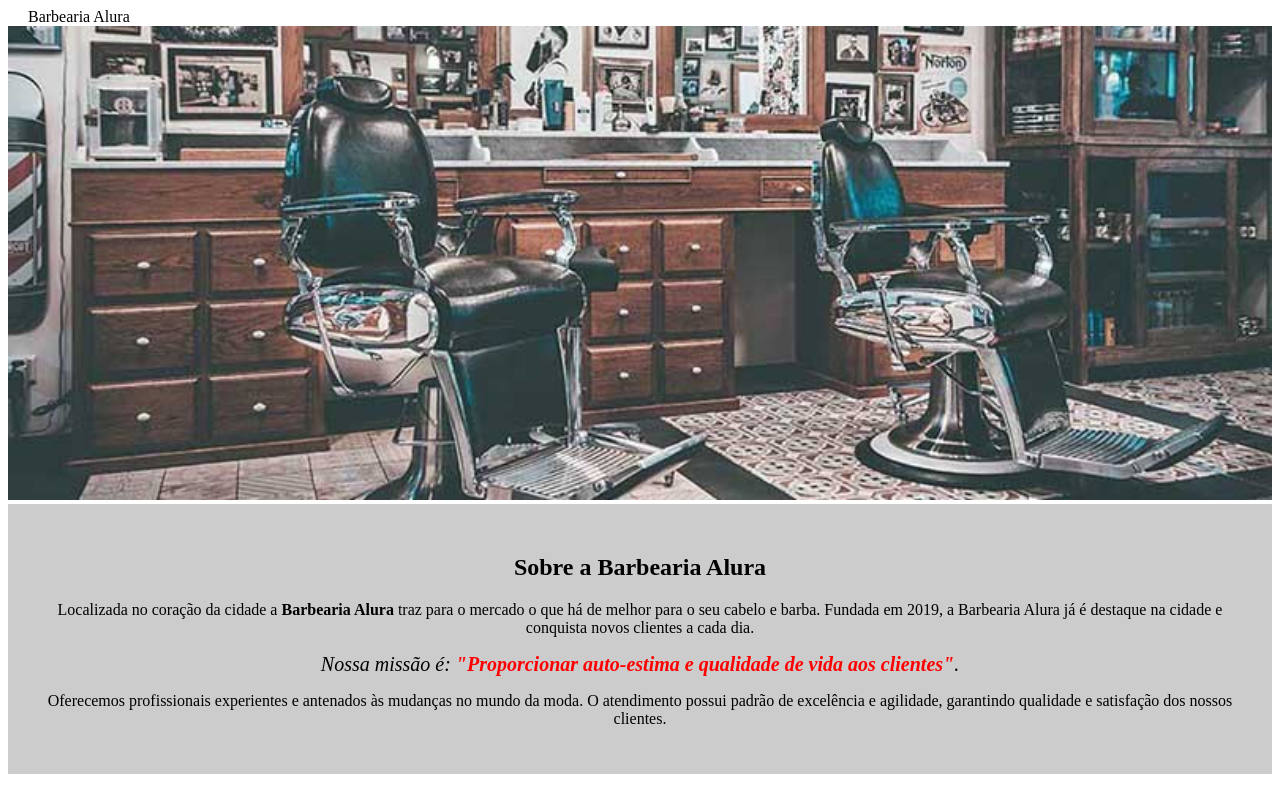
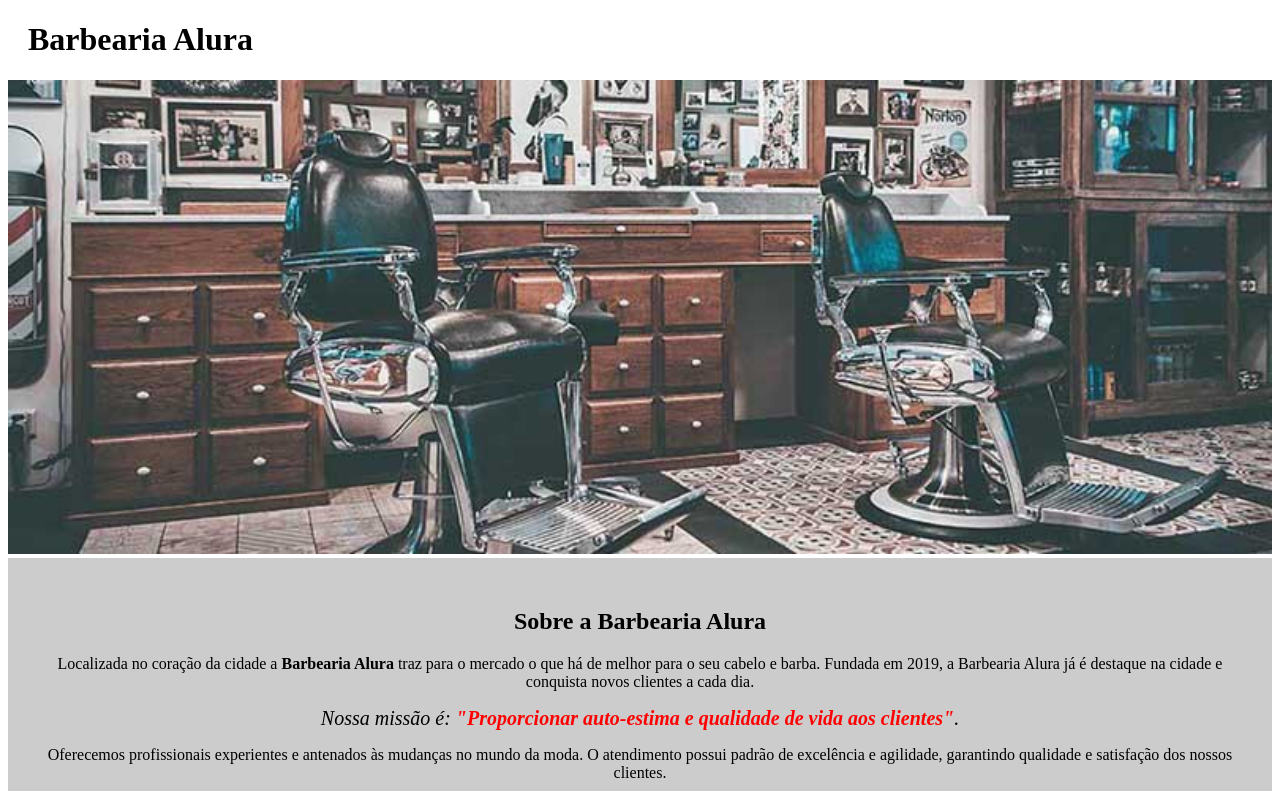
Before and after one commit to felipemimoura/FormacaoHTMLCSS, a plain HTML site: page barberiaAlura/index.html in a window 1280 px wide. Shown: the top 791 px of the page. Drawn offline with Linux system fonts and the light colour scheme.

Commit message:
modulo-2
Metado do módulo 02 concluido

```diff
--- /dev/null
+++ b/barberiaAlura/css/produtos.css
@@ -0,0 +1,28 @@
+header {
+  background-color: #cccccc;
+  padding: 20px 0;
+}
+.caixa {
+  position: relative;
+  width: 940px;
+  margin: 0 auto;
+}
+
+nav {
+  position: absolute;
+  top: 110px;
+  right: 0;
+}
+
+nav li {
+  display: inline;
+  margin-left: 15px;
+}
+
+nav a {
+  text-transform: uppercase;
+  color: #000000;
+  font-weight: bold;
+  font-size: 22px;
+  text-decoration: none;
+}
--- /dev/null
+++ b/barberiaAlura/css/reset.css
@@ -0,0 +1,48 @@
+/* http://meyerweb.com/eric/tools/css/reset/
+   v2.0 | 20110126
+   License: none (public domain)
+*/
+
+html, body, div, span, applet, object, iframe,
+h1, h2, h3, h4, h5, h6, p, blockquote, pre,
+a, abbr, acronym, address, big, cite, code,
+del, dfn, em, img, ins, kbd, q, s, samp,
+small, strike, strong, sub, sup, tt, var,
+b, u, i, center,
+dl, dt, dd, ol, ul, li,
+fieldset, form, label, legend,
+table, caption, tbody, tfoot, thead, tr, th, td,
+article, aside, canvas, details, embed,
+figure, figcaption, footer, header, hgroup,
+menu, nav, output, ruby, section, summary,
+time, mark, audio, video {
+	margin: 0;
+	padding: 0;
+	border: 0;
+	font-size: 100%;
+	font: inherit;
+	vertical-align: baseline;
+}
+/* HTML5 display-role reset for older browsers */
+article, aside, details, figcaption, figure,
+footer, header, hgroup, menu, nav, section {
+	display: block;
+}
+body {
+	line-height: 1;
+}
+ol, ul {
+	list-style: none;
+}
+blockquote, q {
+	quotes: none;
+}
+blockquote:before, blockquote:after,
+q:before, q:after {
+	content: '';
+	content: none;
+}
+table {
+	border-collapse: collapse;
+	border-spacing: 0;
+}
--- a/barberiaAlura/index.html
+++ b/barberiaAlura/index.html
@@ -3,11 +3,13 @@
   <head>
     <meta charset="UTF-8" />
     <title>Barbearia Alura</title>
-    <link rel="stylesheet" href="style.css" />
+    <link rel="stylesheet" href="./css/style.css" />
   </head>
   <body>
-    <header class="titulo-principal">Barbearia Alura</header>
-    <img src="banner.jpg" alt="Banner" id="banner" />
+    <header>
+      <h1 class="titulo-principal">Barbearia Alura</h1>
+    </header>
+    <img src="./images/banner.jpg" alt="Banner" id="banner" />
     <div class="principal">
       <h2 class="titulo-centralizado">
         Sobre a Barbearia Alura
@@ -42,7 +44,7 @@
         <li class="itens">Profissionais Qualificados</li>
       </ul>
       <img
-        src="./beneficios.jpg"
+        src="./images/beneficios.jpg"
         alt="Imagem Beneficios"
         class="imagem-beneficios"
       />
```
Also changed, not shown: barberiaAlura/produtos.html (added, +23 -0 lines), barberiaAlura/css/style.css (renamed from barberiaAlura/style.css), barberiaAlura/images/banner.jpg (renamed from barberiaAlura/banner.jpg), barberiaAlura/images/barba.jpg (added), barberiaAlura/images/beneficios.jpg (renamed from barberiaAlura/beneficios.jpg), barberiaAlura/images/bg.jpg (added), barberiaAlura/images/cabelo+barba.jpg (added), barberiaAlura/images/cabelo.jpg (added), barberiaAlura/images/logo-branco.png (added), barberiaAlura/images/logo.png (added).
